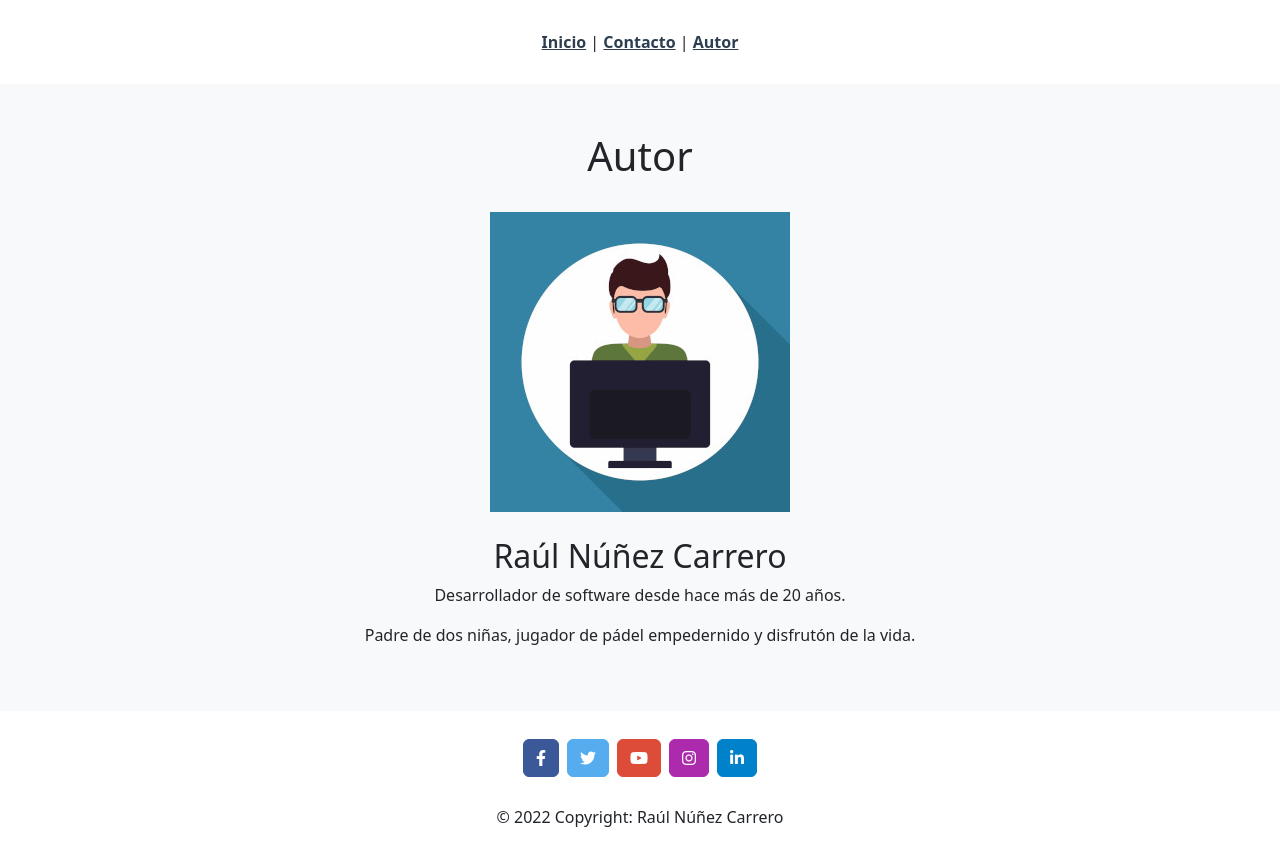
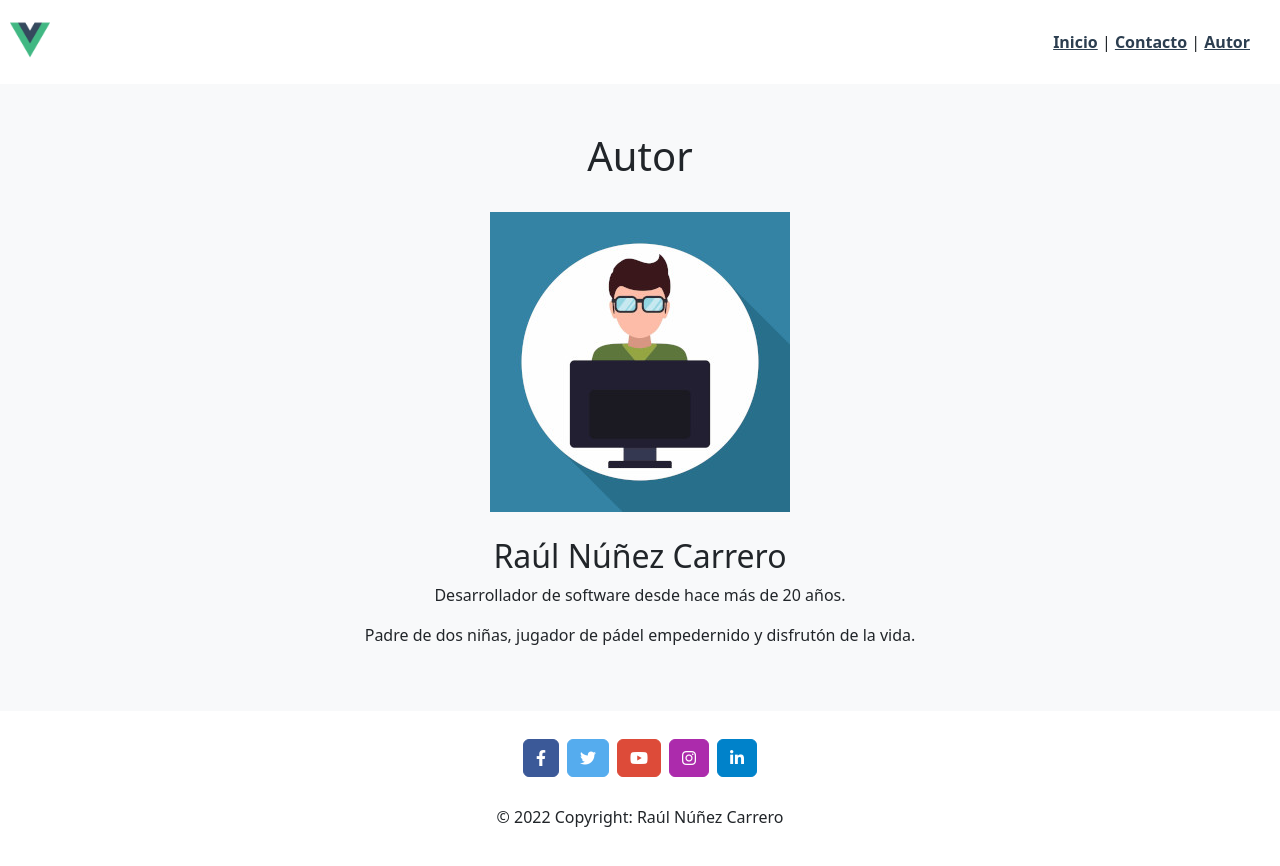
Before and after one commit to raulnunezcodeoscopic/proyecto-final-vue, a Vue app: page /author in a window 1280 px wide. Shown: the top 866 px of the page. Built offline with nearby package versions, Linux system fonts and the light colour scheme.

Commit message:
Add logo to header

```diff
--- a/src/components/CustomNavbar.vue
+++ b/src/components/CustomNavbar.vue
@@ -1,4 +1,8 @@
 <template>
+    <header>
+        <div class='logo'>
+            <img src="../assets/logo.png" />
+        </div>
         <nav>
             <div>
                 <router-link to="/">Inicio</router-link> |
@@ -6,4 +10,21 @@
                 <router-link to="/author">Autor</router-link>
             </div>
         </nav>
+    </header>
 </template>
+<style scoped>
+
+    header {
+        display: flex;
+        justify-content: space-between;
+    }
+
+    .logo img {
+        width: 60px;
+        padding: 10px;
+        object-position: center;
+        object-fit: cover;
+        margin-top: 10px;
+    }
+
+</style>
```
Lines whose indentation alone changed are shown as unchanged.
